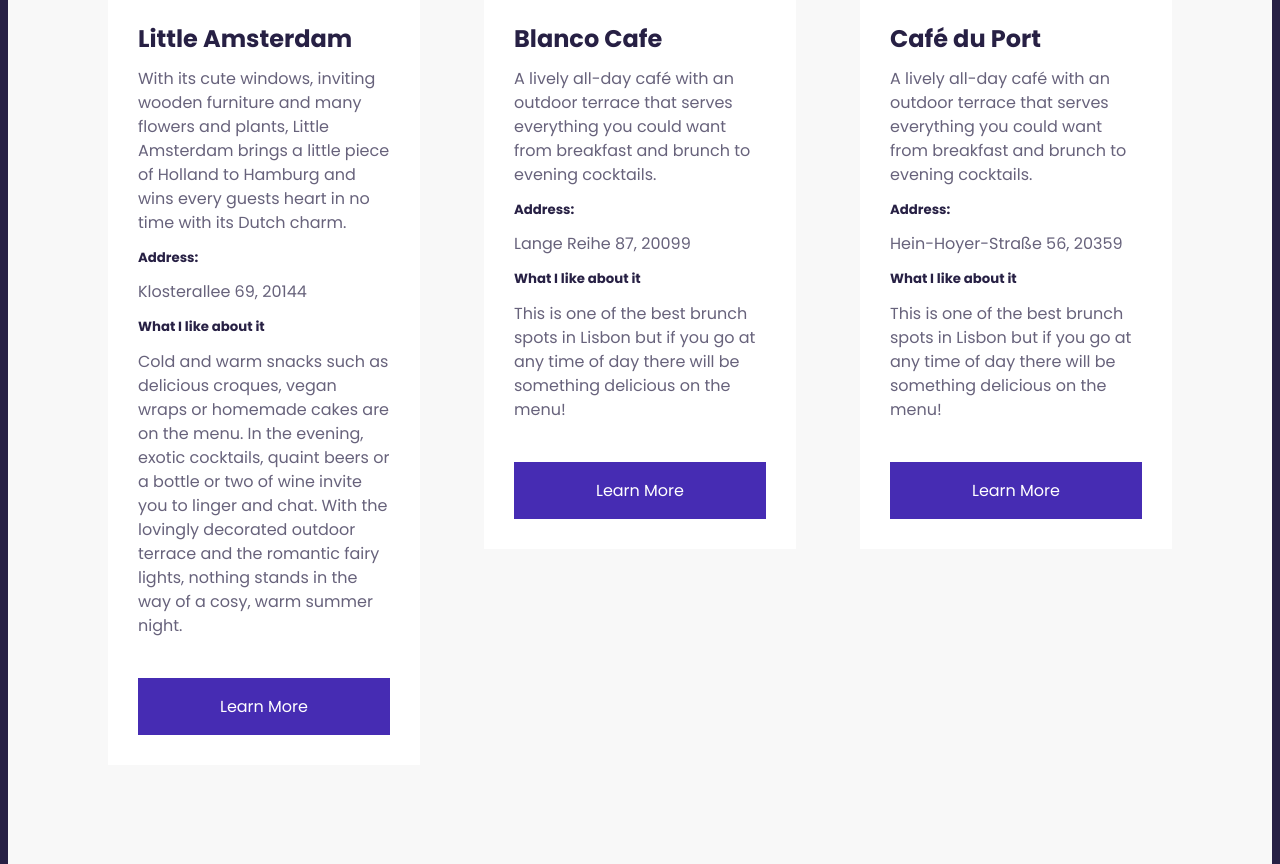
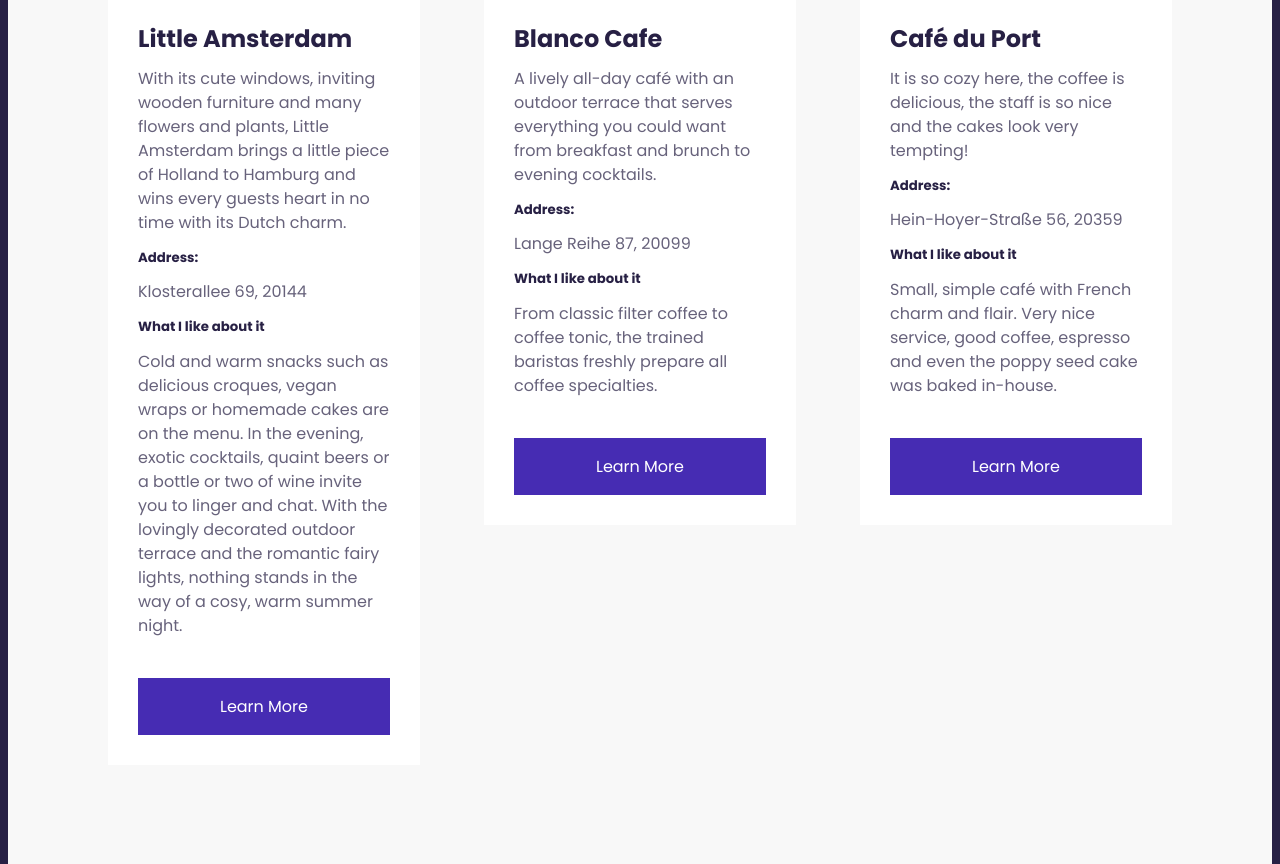
Before and after one commit to LeilaDaraei/travel-proj, a plain HTML site: page index.html in a window 1280 px wide. Shown: the part 2070-2934 px from the top of the page. Drawn offline with Linux system fonts and the light colour scheme.

Commit message:
updated texts about cafes

```diff
--- a/index.html
+++ b/index.html
@@ -126,9 +126,8 @@
                 <p>Lange Reihe 87, 20099</p>
                 <h5>What I like about it</h5>
                 <p>
-                  This is one of the best brunch spots in Lisbon but if you go
-                  at any time of day there will be something delicious on the
-                  menu!
+                  From classic filter coffee to coffee tonic, the trained
+                  baristas freshly prepare all coffee specialties.
                 </p>
                 <a
                   href="https://geheimtipphamburg.de/geheimtipp/blanco-coffee-der-kleinste-kaffeespot-der-langen-reihe/"
@@ -154,17 +153,16 @@
               <div class="card">
                 <h4>Café du Port</h4>
                 <p>
-                  A lively all-day café with an outdoor terrace that serves
-                  everything you could want from breakfast and brunch to evening
-                  cocktails.
+                  It is so cozy here, the coffee is delicious, the staff is so
+                  nice and the cakes look very tempting!
                 </p>
                 <h5>Address:</h5>
                 <p>Hein-Hoyer-Straße 56, 20359</p>
                 <h5>What I like about it</h5>
                 <p>
-                  This is one of the best brunch spots in Lisbon but if you go
-                  at any time of day there will be something delicious on the
-                  menu!
+                  Small, simple café with French charm and flair. Very nice
+                  service, good coffee, espresso and even the poppy seed cake
+                  was baked in-house.
                 </p>
                 <a
                   href="https://cafe-du-port.de/les%20images"
```
